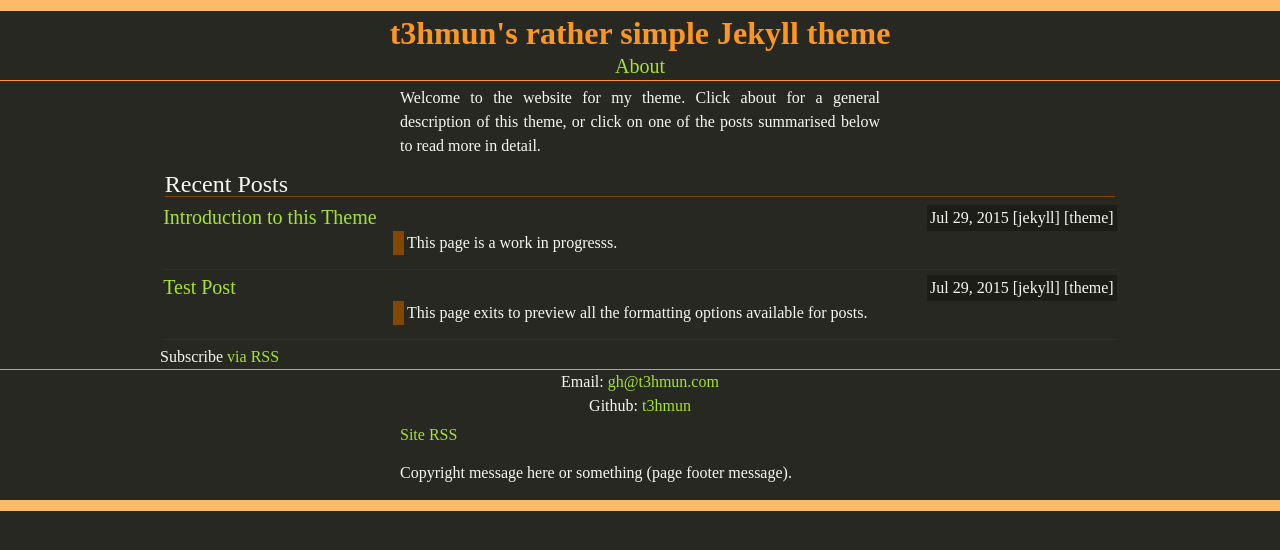
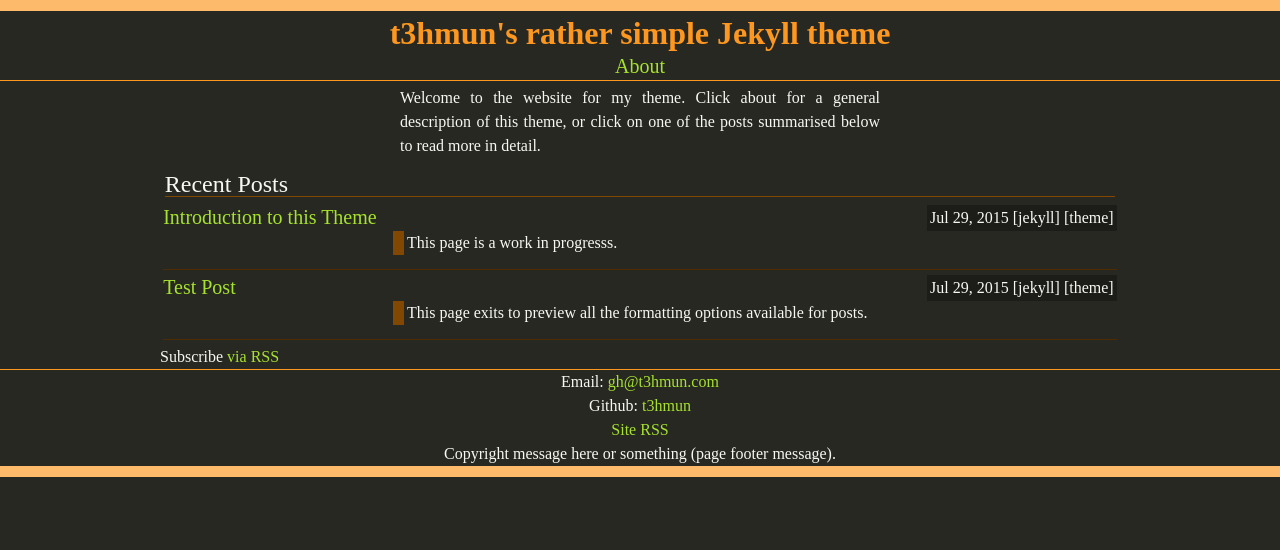
Before and after one commit to t3hmun/rather-simple-jekyll-theme, a Jekyll site: the page built from index.html, in a window 1280 px wide. Shown: the top 550 px of the page. Built offline with Jekyll 4.4.1, drawn with Linux system fonts in a browser that asks for light colours; Markdown is read by kramdown in place of the engine named in the settings.

Commit message:
Fixed footer.

```diff
--- a/_includes/footer.html
+++ b/_includes/footer.html
@@ -24,8 +24,9 @@
       {% endif %}
     </ul>
 
-    <p><a href="{{ "/feed.xml" | prepend: site.baseurl | prepend: site.url }}"> Site RSS </a></p>
+    <a href="{{ "/feed.xml" | prepend: site.baseurl | prepend: site.url }}"> Site RSS </a>
+    <br>
 
-    <p>{{ site.footer}}</p>
+    {{site.footer}}
 
   </footer>
--- a/css/main.scss
+++ b/css/main.scss
@@ -50,7 +50,7 @@
 $code-background: darken($background-colour, 4%);
 
 /* Colours for borders and lines. */
-$medium-colour: #fd971f;
+$medium-colour: $highlight-colour;
 /* Swap strong and medium if you switch to a light scheme. */
 $strong-colour: lighten($medium-colour, 15%);
 $subtle-colour: darken($medium-colour, 30%);
```
